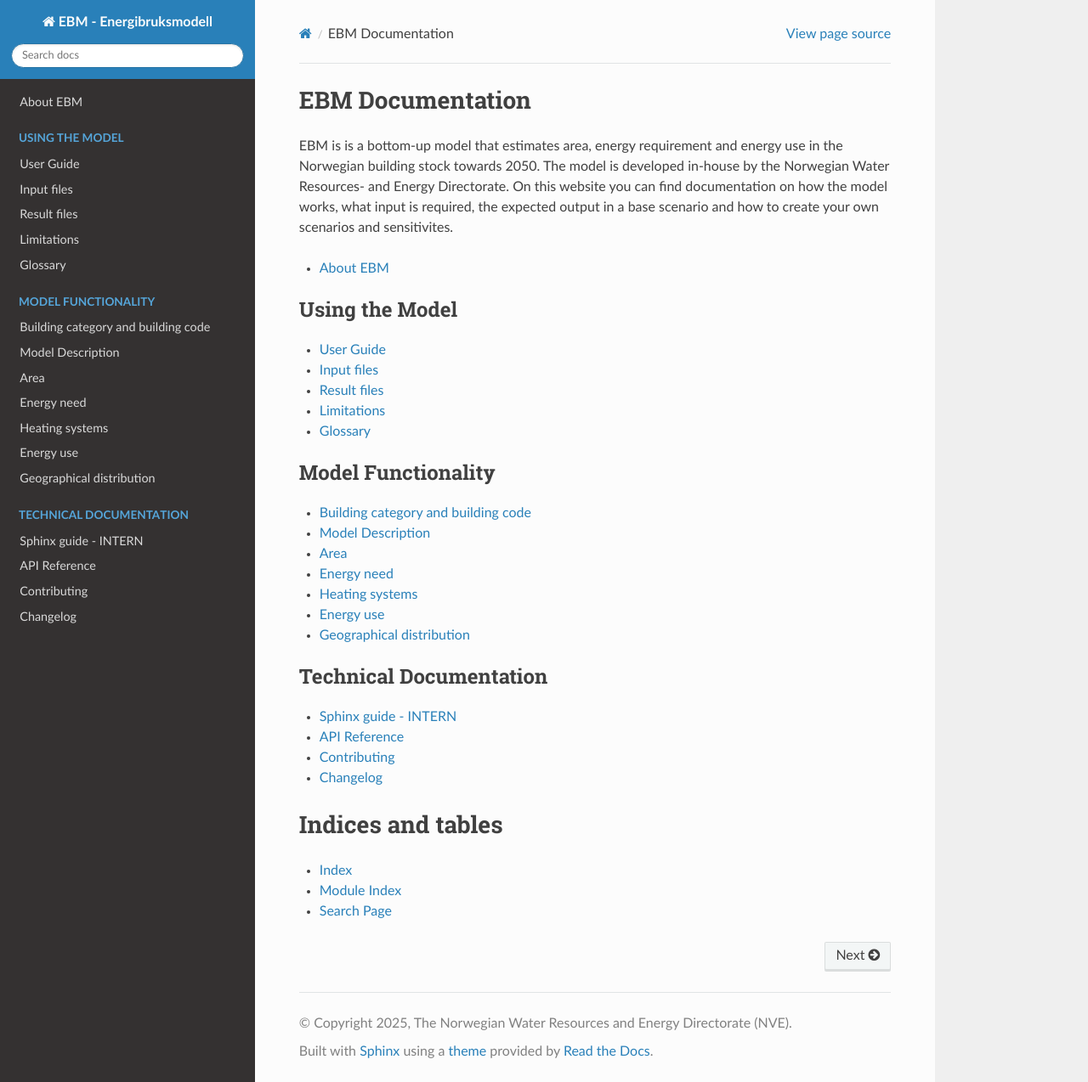
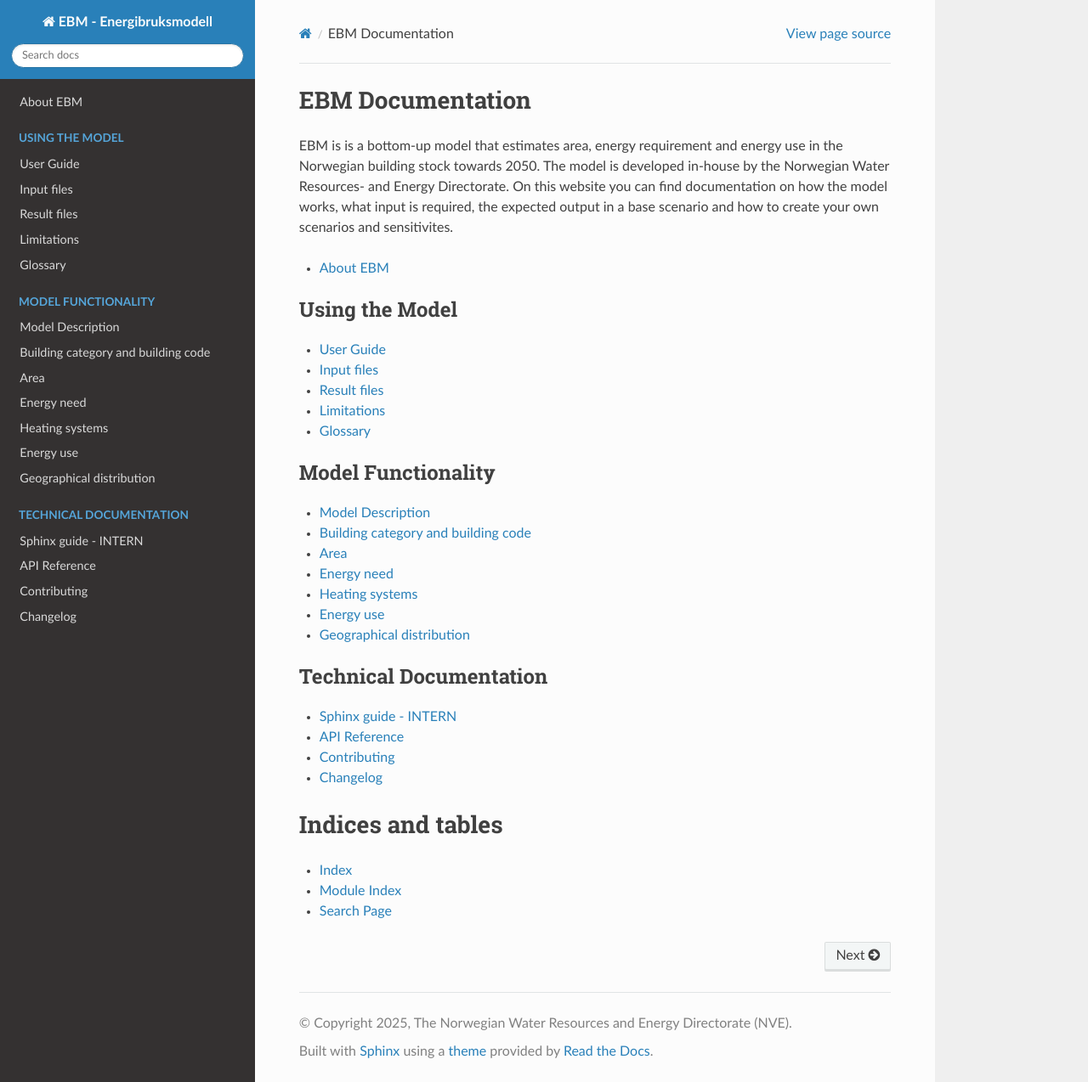
Before and after one commit to NVE/ebm, a Sphinx documentation site: the page built from docs/source/index.rst, in a window 1280 px wide and 1274 px high. Shown: the whole window at 85% size. Built offline with Sphinx 7.4.7 and the Read the Docs theme 3.1.0, drawn with Linux system fonts in a browser that asks for light colours; the version number could not be read and is left out.

Commit message:
Correction menu

```diff
--- a/docs/source/index.rst
+++ b/docs/source/index.rst
@@ -26,8 +26,8 @@ scenarios and sensitivites.
    :maxdepth: 1
    :caption: Model Functionality
 
+   model_description/index
    building_parameters/index
-   model_description/index
    area/index
    energy_need/index
    heating_systems/index
```
